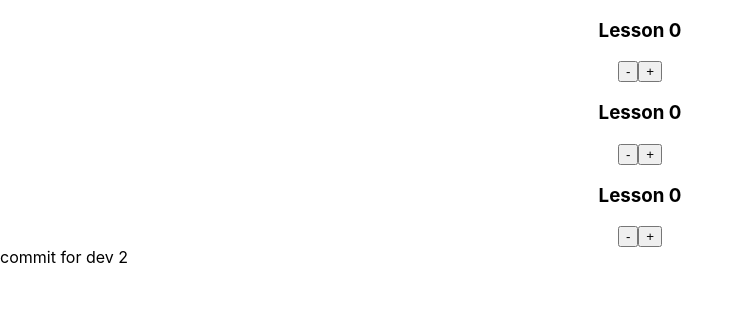
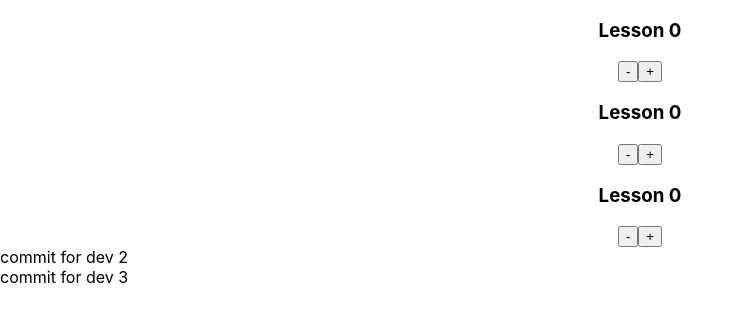
Before and after one commit to Martinas03/test-counter, a React (Create React App) app: page / in a window 1280 px wide. Shown: the top 322 px of the page, without its empty margins (0-744 px from the left). Built offline with nearby package versions, Linux system fonts and the light colour scheme.

Commit message:
commit for dev 3

```diff
--- a/src/App.tsx
+++ b/src/App.tsx
@@ -9,6 +9,7 @@ export function App() {
             <Counter />
             <Counter />
             <div>commit for dev 2</div>
+            <div>commit for dev 3</div>
         </div>
         )
 
```
